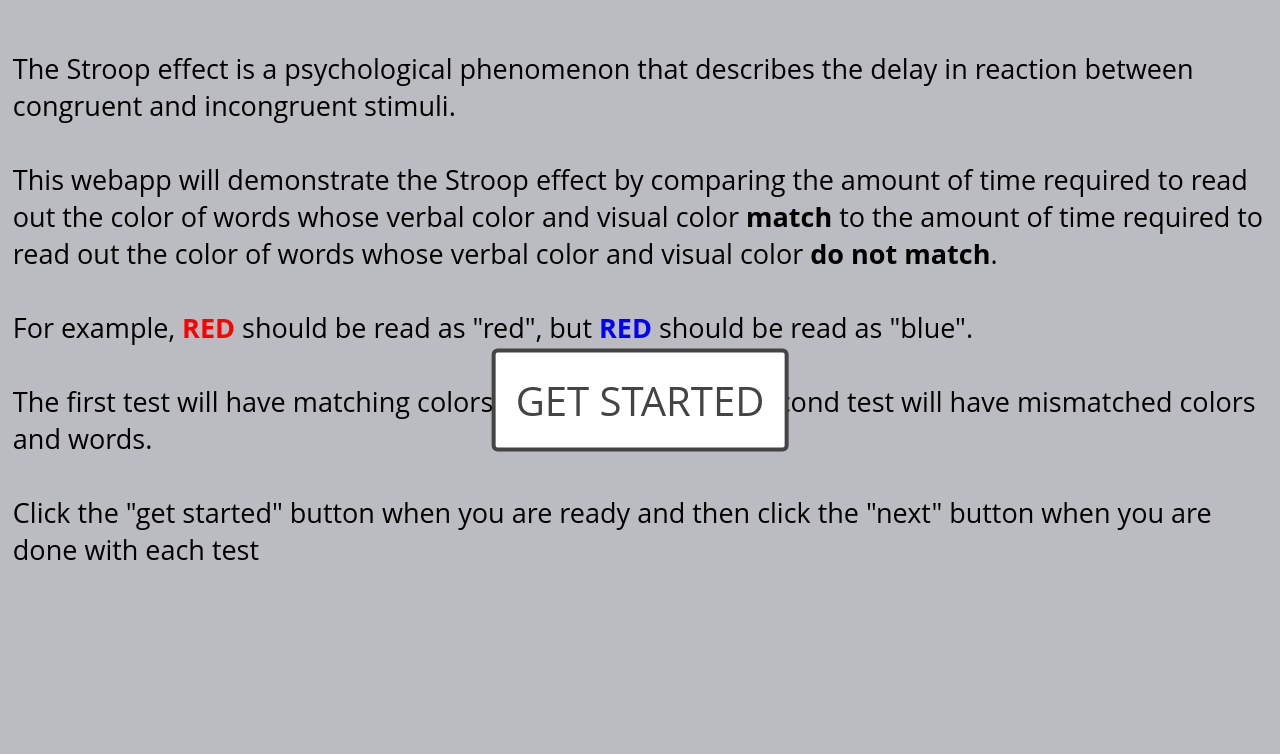
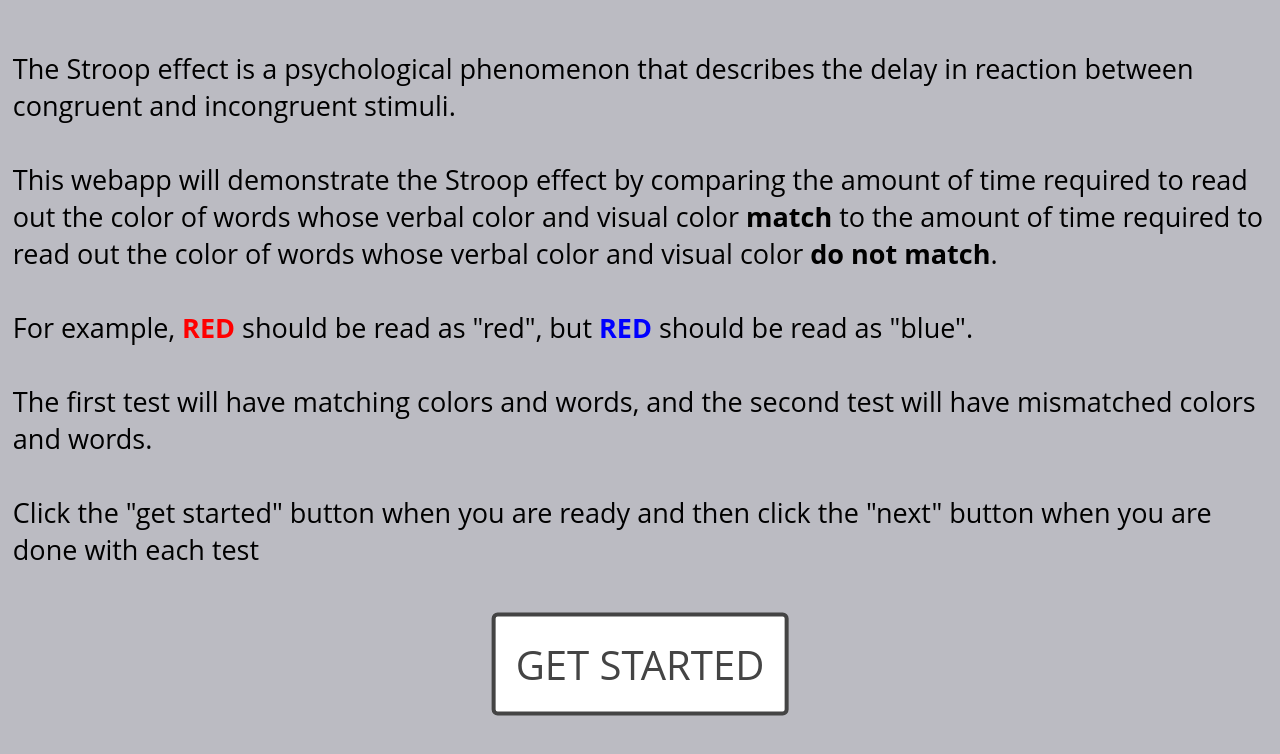
Before and after one commit to iKoogar/stroop-tester, a React (Create React App) app: page / in a window 1280 px wide. Shown: the top 754 px of the page. Built offline with nearby package versions, Linux system fonts and the light colour scheme.

Commit message:
moved start button down a bit

```diff
--- a/src/components/Homepage/Homepage.module.css
+++ b/src/components/Homepage/Homepage.module.css
@@ -1,7 +1,7 @@
 .StartBtn{
     margin: 0;
     position: absolute;
-    top: 50%;
+    top: 83%;
     left: 50%;
     -ms-transform: translate(-50%, -50%);
     transform: translate(-50%, -50%);
```
